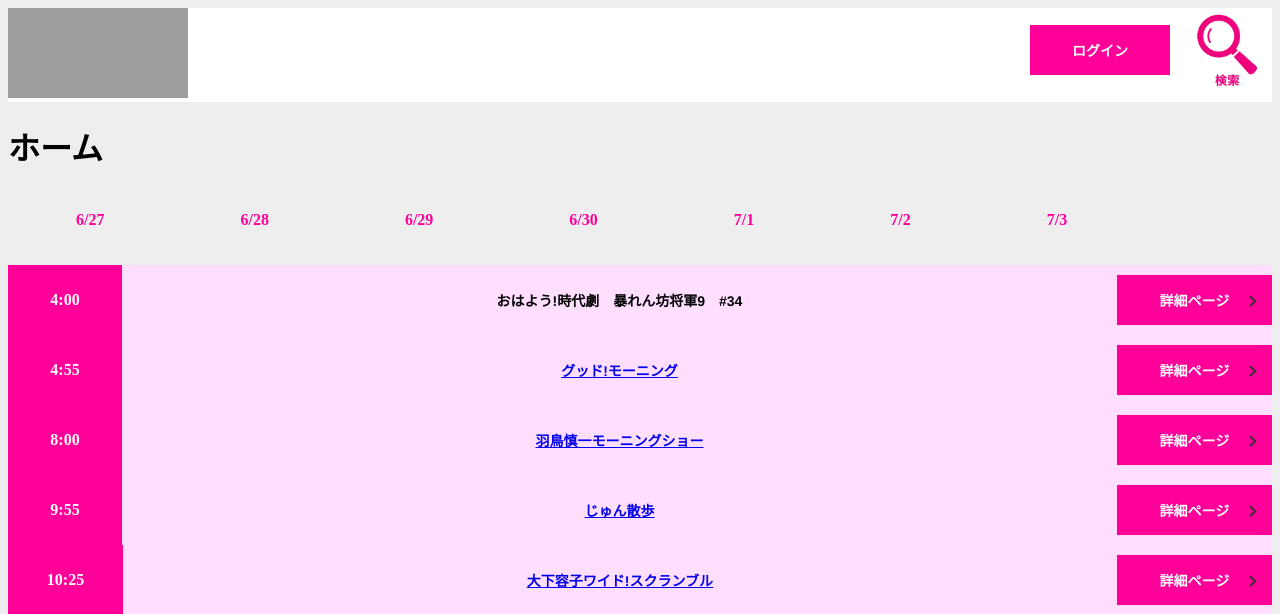
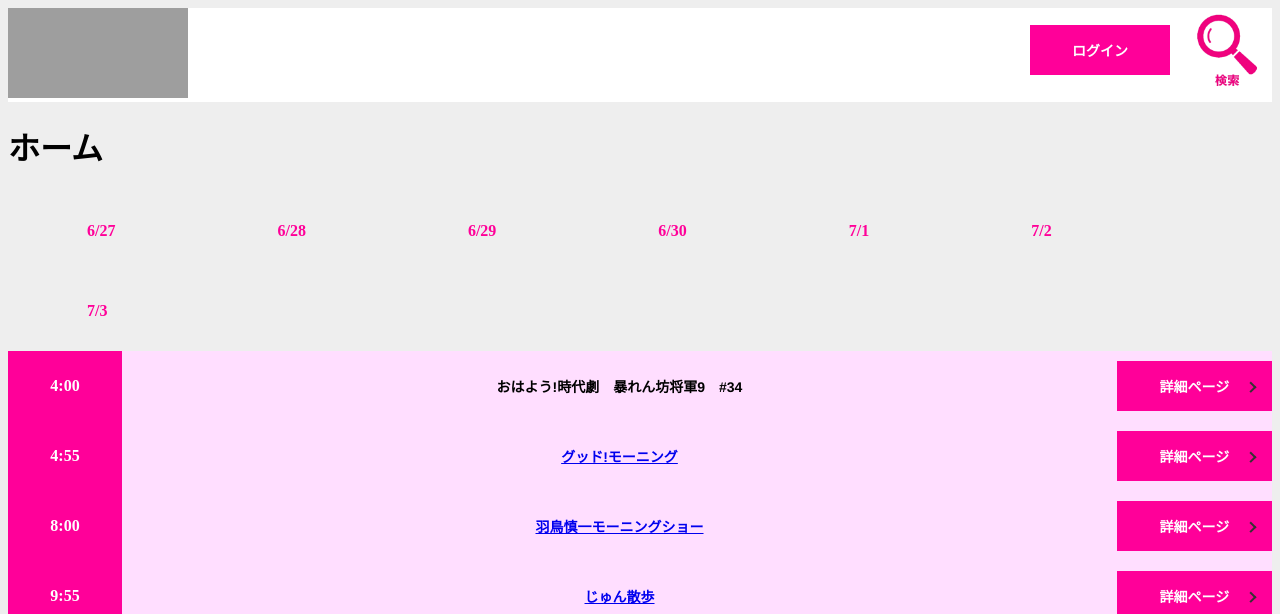
Before and after one commit to satodaisuke1975qrl/group_b, a Django app: page /home/ in a window 1280 px wide. Shown: the top 614 px of the page. Run offline with Django 4.2, Linux system fonts and the light colour scheme; data comes from the database, SQL or seed files in the repository; grey boxes are pictures that could not be loaded.

Commit message:
ボタン

```diff
--- a/tv_listing/templates/base.html
+++ b/tv_listing/templates/base.html
@@ -188,12 +188,12 @@
         }
 
         .home{
-            display: block;
+            display: inline-block;
             text-align: center;
             vertical-align: middle;
             text-decoration: none;
             width: 15x;
-            margin: 4px 4px 20px 4px;
+            margin: 15px;
             padding: 1rem 4rem;
             font-weight: bold;
             border: 2px solid #red
@@ -201,7 +201,6 @@
             color: #ff0099;
             border-radius: 100vh;
             transition: 0.1s;
-            float: left;
         }
 
         .home:hover{
--- a/tv_listing/templates/tvasahi/home.html
+++ b/tv_listing/templates/tvasahi/home.html
@@ -3,9 +3,11 @@
 {% block content %}
 
 <h1>ホーム</h1>
+    <div>
     {% for date in date_list %}
         <a href="{% url 'tvasahi:tv_list' date.pk %}" class="home">{{ date.on_air_date }}</a>
     {% endfor %}
+    </div>
 
 {% for tv in tv_list %}
     <table class="list">
--- a/tv_listing/tvasahi/views.py
+++ b/tv_listing/tvasahi/views.py
@@ -51,6 +51,10 @@ class TvListView(generic.ListView):
         # 降順
         # queryset.sort(key=a, reverse=True)
         context['tv_list'] = queryset
+
+        date_list = Date.objects.all()
+        context['date_list'] = date_list
+
         return context
 
 
```
Also changed, not shown: tv_listing/templates/tvasahi/tv_list.html (+3 -4 lines), tv_listing/tvasahi/migrations/0013_alter_comment_user_name.py (added).
